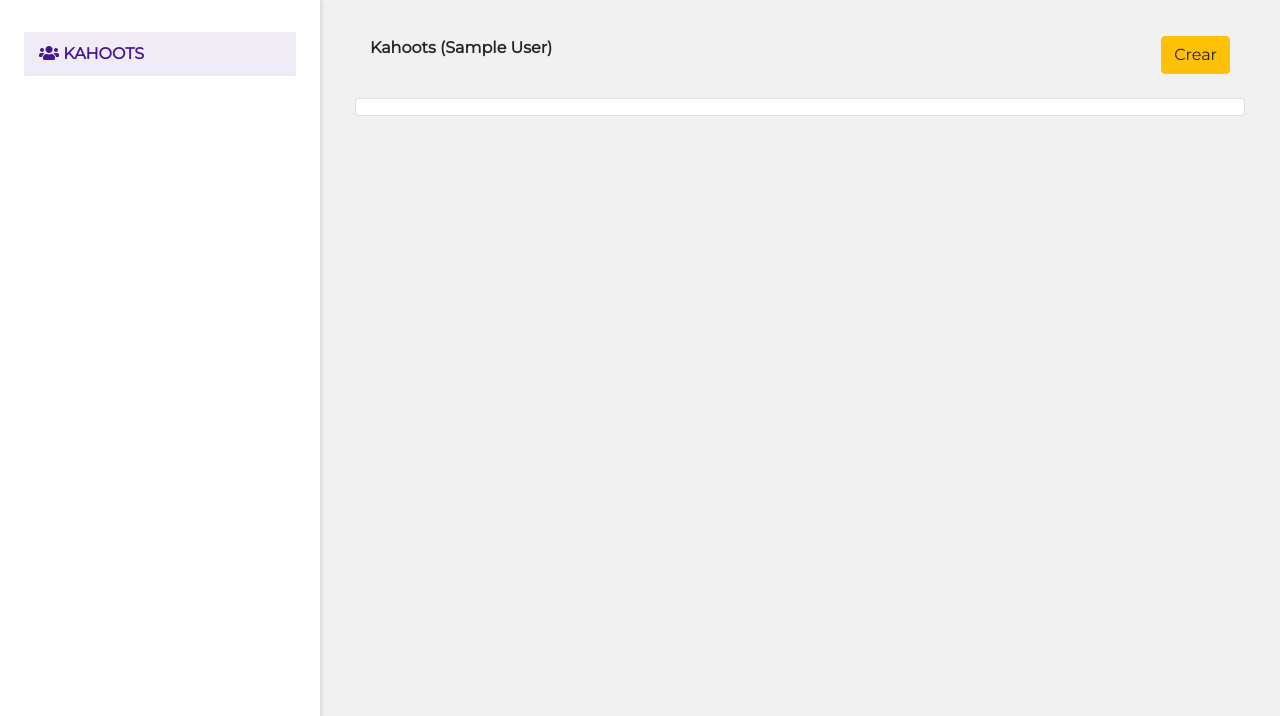
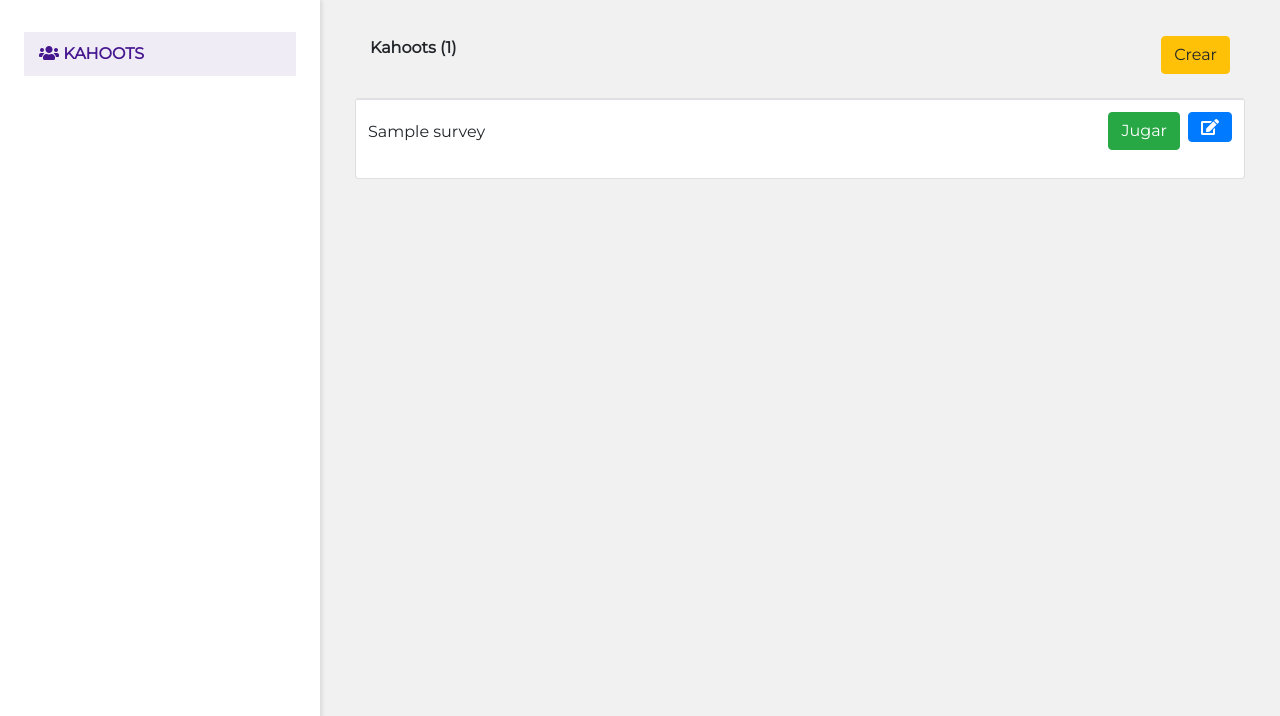
Before and after one commit to LexFTW/Kahoot, a PHP site: page /dashboard.php in a window 1280 px wide. Shown: the part 84-800 px from the top of the page. Run offline with PHP 8.4, Linux system fonts and the light colour scheme; the visitor is signed in with stand-in values (Sample User, id 1); tables that the repository leaves empty or names only in its code hold one stand-in row (values such as "Sample post"); some libraries are stand-ins or nearby versions.

Commit message:
fdjañls

```diff
--- a/controllers/PullController.php
+++ b/controllers/PullController.php
@@ -3,6 +3,11 @@
 include '../models/Database.php';
 
 class PullController{
+
+  public function getPulls(){
+    $database = Database::getInstance("localhost","kahoot","alexis","1234");
+    return $database->select('SELECT * FROM survey', NULL);
+  }
 
   public function createQuestion($table, $data, $answer){
     $db = Database::getInstance("localhost","kahoot","root","");
--- a/models/Database.php
+++ b/models/Database.php
@@ -32,7 +32,11 @@
 
 			public function select($query, $data){
 				$stm = $this -> pdo->prepare($query);
-				$stm->execute($data);
+				if($data === NULL){
+					$stm->execute();
+				}else{
+					$stm->execute($data);
+				}
 				$data = $stm->fetchAll();
 				return $data;
 			}
--- a/routes/DashboardRoute.php
+++ b/routes/DashboardRoute.php
@@ -1,4 +1,6 @@
 <?php
+
+include '../controllers/PullController.php';
 
 session_start();
 
@@ -7,6 +9,10 @@ if ($_SERVER['REQUEST_METHOD'] === 'GET'){
     header('Location: login.php');
     die();
   }
+
+  $pull = new PullController;
+  $pulls = $pull->getPulls();
+
 }
 
 
--- a/views/dashboard.php
+++ b/views/dashboard.php
@@ -14,7 +14,7 @@
 						<div class="card-body">
 							<div class="row">
                 <div class="col-md-6 mb-4">
-                  <b>Kahoots (<?php echo $_SESSION['auth'] ?>)</b>
+                  <b>Kahoots (<?php echo count($pulls) ?>)</b>
                 </div>
                 <div class="col-md-6 mb-4">
                   <form action="create.php" method="post">
@@ -25,6 +25,23 @@
 							<div class="card">
 								<table class="table table-responsive-sm">
 									<tbody>
+                    <?php
+											for ($i=0; $i < count($pulls); $i++) {
+                        echo '<tr>' .
+                        '<td class="align-middle">'.$pulls[$i]['name'].'</td>' .
+                        '<td class="align-middle">' .
+                        '<a href="#" role="button" class="btn ml-2 btn-primary float-right" name="button">' .
+                        '<i class="fas fa-edit"></i>' .
+                        '</a>' .
+                        '<form action="play.php" method="post">' .
+                        '<input type="hidden" name="surveyId" value="'.$pulls[$i]['id'].'" />' .
+                        '<input type="submit" class="btn btn-success float-right" value="Jugar">' .
+                        '</input>' .
+                        '</form>' .
+                        '</td>' .
+                        '</tr>';
+                      }
+										 ?>
 									</tbody>
 								</table>
 							</div>
```
Also changed, not shown: controllers/Connection.php (added).
